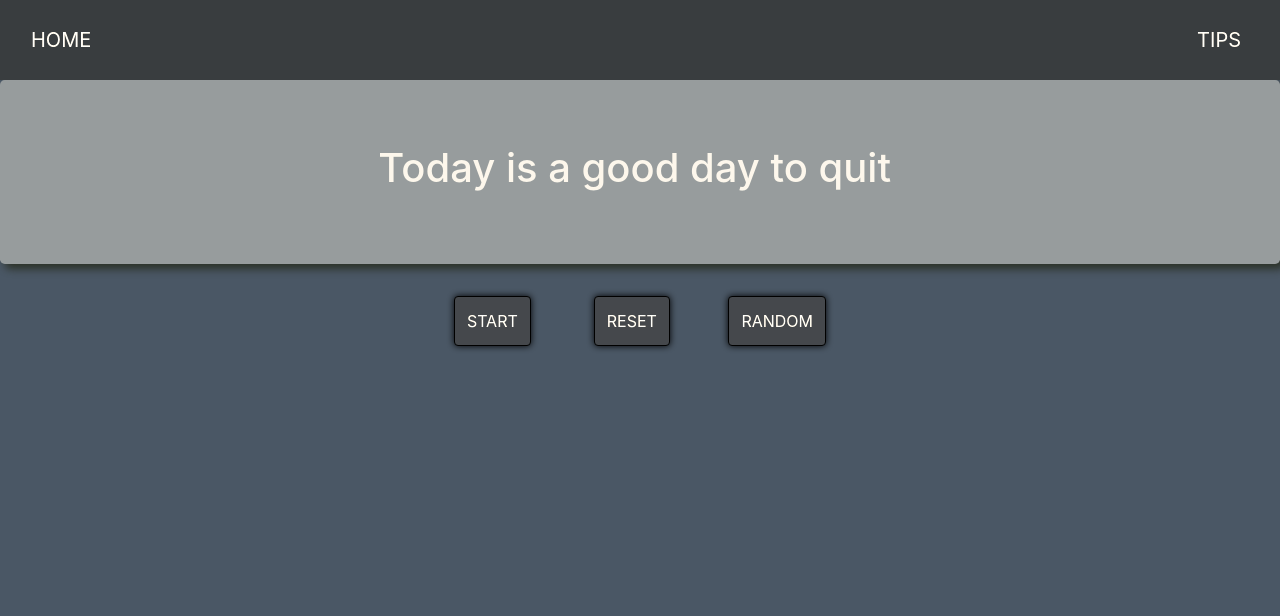
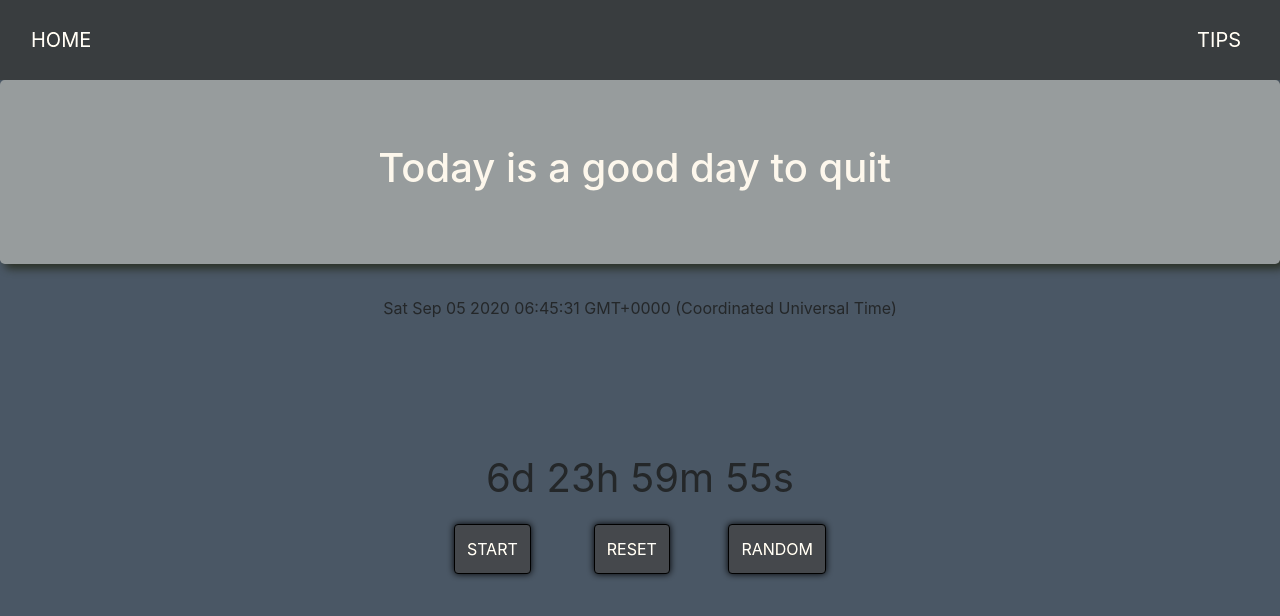
Before and after one commit to prgit21/sushyamstop, a plain HTML site: page index.html in a window 1280 px wide. Drawn offline with nearby package versions, Linux system fonts and the light colour scheme.

Commit message:
timer script

```diff
--- a/index.html
+++ b/index.html
@@ -26,6 +26,42 @@
     <div class="jumbotron" style="background-color: rgb(139,149,159);color: rgb(233,236,239);box-shadow: 5px 5px 9px rgb(40,47,40);">
         <h1 data-bs-hover-animate="flash" class="center" style="border-style: none;">Today is a good day to quit&nbsp;</h1>
     </div>
+    <p id="startime" class="center"></p>
+    <p id="timer" class="center" style="font-size: 40px;margin-top: 10%;"></p>
+    <script>
+      Date.prototype.addDays = function (days) {
+        this.setDate(this.getDate() + parseInt(days));
+        return this;
+      };
+      var start;
+      if(document.getElementById("startime").innerHTML==''){
+        start=new Date();
+        document.getElementById("startime").innerHTML=start;
+       }
+      start.addDays(7);
+      var countDownDate = start.getTime();
+      var x = setInterval(function () {
+
+        var now = new Date().getTime();
+
+        var distance = countDownDate - now;
+
+        var days = Math.floor(distance / (1000 * 60 * 60 * 24));
+        var hours = Math.floor((distance % (1000 * 60 * 60 * 24)) / (1000 * 60 * 60));
+        var minutes = Math.floor((distance % (1000 * 60 * 60)) / (1000 * 60));
+        var seconds = Math.floor((distance % (1000 * 60)) / 1000);
+
+        document.getElementById("timer").innerHTML = days + "d " + hours + "h "
+          + minutes + "m " + seconds + "s ";
+
+        if (distance < 0) {
+          clearInterval(x);
+          document.getElementById("timer").innerHTML = "OML you did ittt";
+          alert("hurray!!!!");
+        }
+      }, 1000);
+    </script>
+  </div>
     <p style="text-align: center;height: 50px;"><button class="btn btn-primary" type="button" style="width: 80;height: 50px;background-color: rgb(63,69,77);box-shadow: 0px 0px 7px rgb(0,0,0);border-color: rgb(0,0,0);">START</button>&nbsp; &nbsp; &nbsp; &nbsp; &nbsp; &nbsp; &nbsp;&nbsp;<button class="btn btn-primary"
             type="button" style="height: 50px;background-color: rgb(63,69,77);box-shadow: 0px 0px 7px rgb(0,0,0);border-color: rgb(0,0,0);">RESET</button>&nbsp; &nbsp; &nbsp; &nbsp; &nbsp; &nbsp; &nbsp;<button class="btn btn-primary" type="button" style="height: 50px;background-color: rgb(63,69,77);box-shadow: 0px 0px 7px rgb(0,0,0);border-color: rgb(0,0,0);">RANDOM</button></p>
     <script src="assets/js/jquery.min.js"></script>
```
